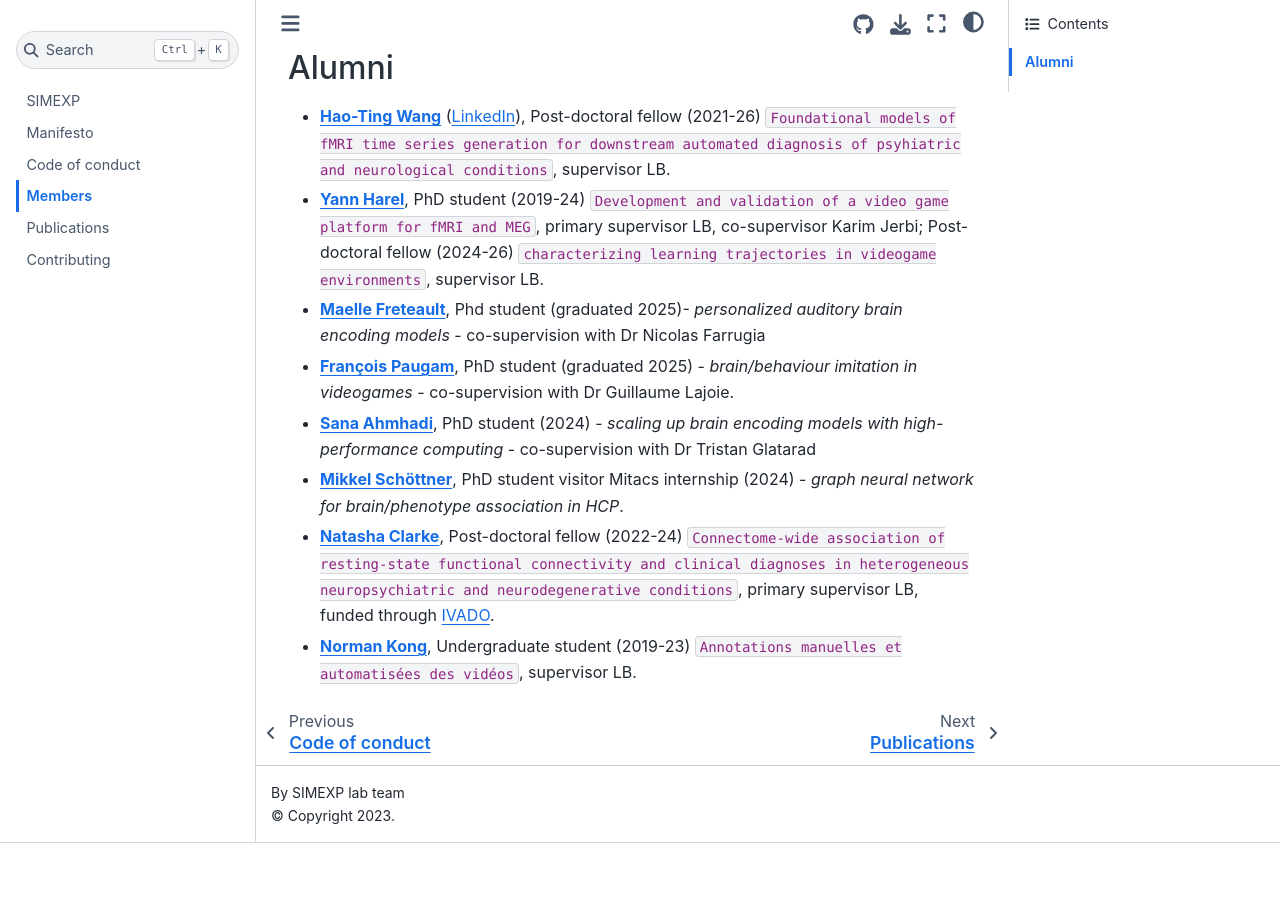
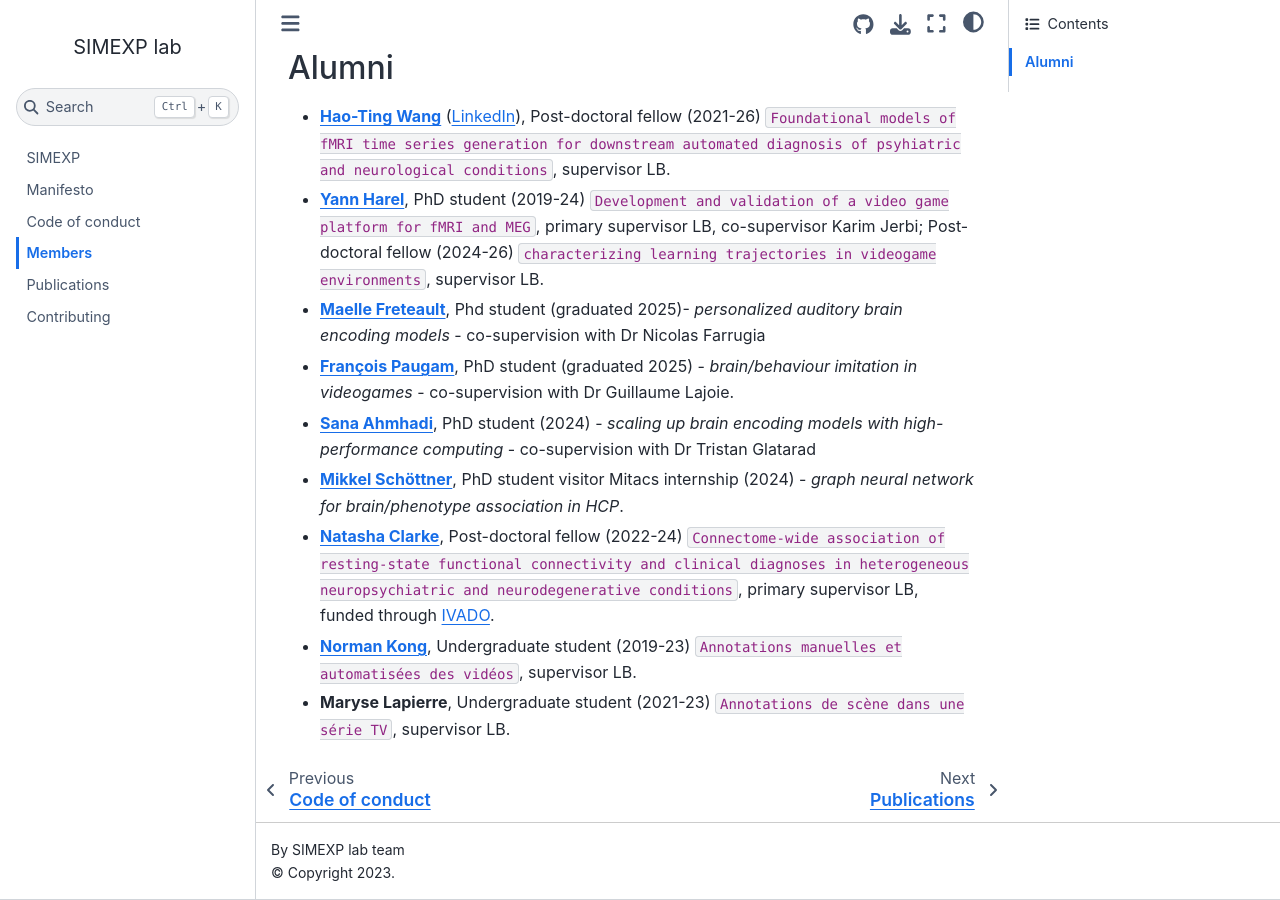
Before and after one commit to SIMEXP/simexp.github.io, a Jupyter Book: the page built from content/members.md, in a window 1280 px wide and 900 px high, scrolled down 1600 px. Built offline with Jupyter Book 1.0.4 settings and Sphinx 7.4.7 and the Sphinx Book theme 1.1.4, drawn with Linux system fonts in a browser that asks for light colours; before the commit the page ends 2443 px from its top, so only the background shows below that.

Commit message:
Add Maryse Lapierre to alumni section
Co-Authored-By: Claude Sonnet 5 <noreply@anthropic.com>

```diff
--- a/content/members.md
+++ b/content/members.md
@@ -143,3 +143,4 @@
  * [**Mikkel Schöttner**](https://www.linkedin.com/in/mikkel-schoettner/), PhD student visitor Mitacs internship (2024) - _graph neural network for brain/phenotype association in HCP_.
  * [**Natasha Clarke**](https://www.linkedin.com/in/natasha-clarke-48176864/), Post-doctoral fellow (2022-24) `Connectome-wide association of resting-state functional connectivity and clinical diagnoses in heterogeneous neuropsychiatric and neurodegenerative conditions`, primary supervisor LB, funded through [IVADO](https://ivado.ca/en/).
  * [**Norman Kong**](https://www.linkedin.com/in/norman-kong-011671174/), Undergraduate student (2019-23) `Annotations manuelles et automatisées des vidéos`, supervisor LB.
+ * **Maryse Lapierre**, Undergraduate student (2021-23) `Annotations de scène dans une série TV`, supervisor LB.
```
